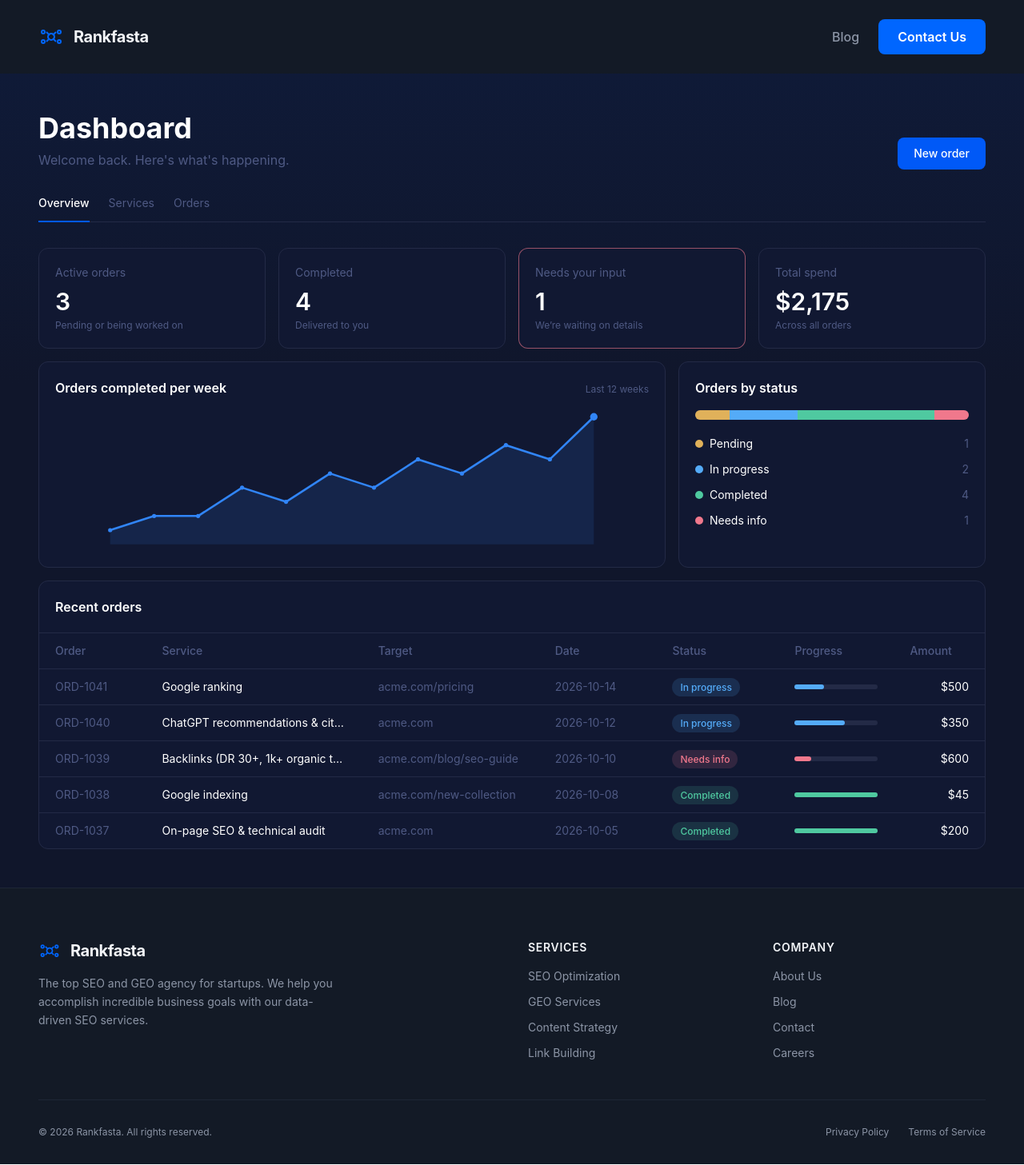
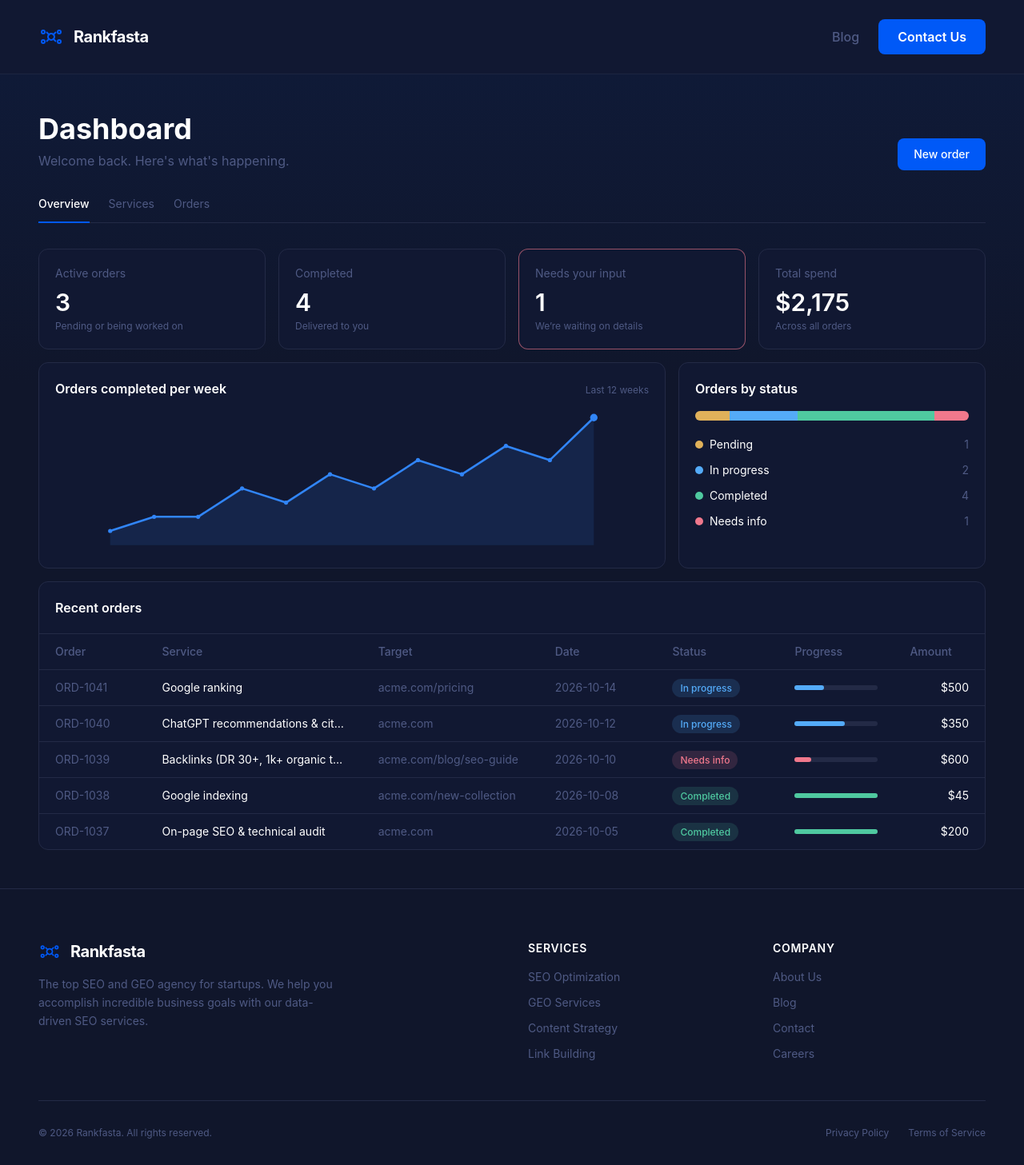
Before and after one commit to Gaurav775-Git/Dashboard, a React (Vite) app in the folder client/: page / in a window 1280 px wide. Shown: the whole page at 80% size. Built offline with nearby package versions, Linux system fonts and the light colour scheme.

Commit message:
Nav abd footer color schema updated .

```diff
--- a/client/src/components/Footer.jsx
+++ b/client/src/components/Footer.jsx
@@ -2,7 +2,7 @@ import React from 'react';
 
 const Footer = () => {
   return (
-    <footer className="w-full bg-[#131A26] text-[#8C95A6] border-t border-[#1E2636] pt-16 pb-8 px-6 md:px-12">
+    <footer className="w-full bg-[#10162B] text-[#4F5A84] border-t border-[#232A46] pt-16 pb-8 px-6 md:px-12">
       <div className="max-w-7xl mx-auto grid grid-cols-1 md:grid-cols-4 gap-10 mb-12">
 
         {/* Brand Column */}
@@ -10,17 +10,17 @@ const Footer = () => {
           <div className="flex items-center gap-3 mb-4">
             {/* Same Logo SVG */}
             <svg width="28" height="28" viewBox="0 0 32 32" fill="none" xmlns="http://www.w3.org/2000/svg">
-              <circle cx="16" cy="16" r="4" stroke="#0066FF" strokeWidth="2"/>
-              <circle cx="6" cy="10" r="2" stroke="#0066FF" strokeWidth="2"/>
-              <circle cx="26" cy="10" r="2" stroke="#0066FF" strokeWidth="2"/>
-              <circle cx="6" cy="22" r="2" stroke="#0066FF" strokeWidth="2"/>
-              <circle cx="26" cy="22" r="2" stroke="#0066FF" strokeWidth="2"/>
-              <path d="M10 10L14 14" stroke="#0066FF" strokeWidth="2"/>
-              <path d="M22 10L18 14" stroke="#0066FF" strokeWidth="2"/>
-              <path d="M10 22L14 18" stroke="#0066FF" strokeWidth="2"/>
-              <path d="M22 22L18 18" stroke="#0066FF" strokeWidth="2"/>
+              <circle cx="16" cy="16" r="4" stroke="#0059F7" strokeWidth="2"/>
+              <circle cx="6" cy="10" r="2" stroke="#0059F7" strokeWidth="2"/>
+              <circle cx="26" cy="10" r="2" stroke="#0059F7" strokeWidth="2"/>
+              <circle cx="6" cy="22" r="2" stroke="#0059F7" strokeWidth="2"/>
+              <circle cx="26" cy="22" r="2" stroke="#0059F7" strokeWidth="2"/>
+              <path d="M10 10L14 14" stroke="#0059F7" strokeWidth="2"/>
+              <path d="M22 10L18 14" stroke="#0059F7" strokeWidth="2"/>
+              <path d="M10 22L14 18" stroke="#0059F7" strokeWidth="2"/>
+              <path d="M22 22L18 18" stroke="#0059F7" strokeWidth="2"/>
             </svg>
-            <span className="text-xl font-bold text-[#F2F4F7] tracking-tight">Rankfasta</span>
+            <span className="text-xl font-bold text-white tracking-tight">Rankfasta</span>
           </div>
           <p className="text-sm leading-relaxed max-w-sm">
             The top SEO and GEO agency for startups. We help you accomplish incredible business goals with our data-driven SEO services.
@@ -29,33 +29,33 @@ const Footer = () => {
 
         {/* Links Column 1 */}
         <div>
-          <h4 className="text-[#F2F4F7] font-semibold mb-4 text-sm uppercase tracking-wider">Services</h4>
+          <h4 className="text-white font-semibold mb-4 text-sm uppercase tracking-wider">Services</h4>
           <ul className="space-y-3 text-sm">
-            <li><a href="#" className="hover:text-[#0066FF] transition-colors">SEO Optimization</a></li>
-            <li><a href="#" className="hover:text-[#0066FF] transition-colors">GEO Services</a></li>
-            <li><a href="#" className="hover:text-[#0066FF] transition-colors">Content Strategy</a></li>
-            <li><a href="#" className="hover:text-[#0066FF] transition-colors">Link Building</a></li>
+            <li><a href="#" className="hover:text-[#54ABF8] transition-colors">SEO Optimization</a></li>
+            <li><a href="#" className="hover:text-[#54ABF8] transition-colors">GEO Services</a></li>
+            <li><a href="#" className="hover:text-[#54ABF8] transition-colors">Content Strategy</a></li>
+            <li><a href="#" className="hover:text-[#54ABF8] transition-colors">Link Building</a></li>
           </ul>
         </div>
 
         {/* Links Column 2 */}
         <div>
-          <h4 className="text-[#F2F4F7] font-semibold mb-4 text-sm uppercase tracking-wider">Company</h4>
+          <h4 className="text-white font-semibold mb-4 text-sm uppercase tracking-wider">Company</h4>
           <ul className="space-y-3 text-sm">
-            <li><a href="#" className="hover:text-[#0066FF] transition-colors">About Us</a></li>
-            <li><a href="#" className="hover:text-[#0066FF] transition-colors">Blog</a></li>
-            <li><a href="#" className="hover:text-[#0066FF] transition-colors">Contact</a></li>
-            <li><a href="#" className="hover:text-[#0066FF] transition-colors">Careers</a></li>
+            <li><a href="#" className="hover:text-[#54ABF8] transition-colors">About Us</a></li>
+            <li><a href="#" className="hover:text-[#54ABF8] transition-colors">Blog</a></li>
+            <li><a href="#" className="hover:text-[#54ABF8] transition-colors">Contact</a></li>
+            <li><a href="#" className="hover:text-[#54ABF8] transition-colors">Careers</a></li>
           </ul>
         </div>
       </div>
 
       {/* Bottom Bar */}
-      <div className="max-w-7xl mx-auto pt-8 border-t border-[#1E2636] flex flex-col md:flex-row justify-between items-center gap-4 text-xs">
+      <div className="max-w-7xl mx-auto pt-8 border-t border-[#232A46] flex flex-col md:flex-row justify-between items-center gap-4 text-xs">
         <p>© {new Date().getFullYear()} Rankfasta. All rights reserved.</p>
         <div className="flex gap-6">
-          <a href="#" className="hover:text-[#0066FF] transition-colors">Privacy Policy</a>
-          <a href="#" className="hover:text-[#0066FF] transition-colors">Terms of Service</a>
+          <a href="#" className="hover:text-[#54ABF8] transition-colors">Privacy Policy</a>
+          <a href="#" className="hover:text-[#54ABF8] transition-colors">Terms of Service</a>
         </div>
       </div>
     </footer>
--- a/client/src/components/Navbar.jsx
+++ b/client/src/components/Navbar.jsx
@@ -6,37 +6,38 @@ const Navbar = () => {
   const [isOpen, setIsOpen] = React.useState(false);
 
   return (
-    <nav className="w-full bg-[#131A26] text-[#F2F4F7] py-6 px-6 md:px-12 flex items-center justify-between">
+    <nav className="w-full bg-[#111832] text-white py-6 px-6 md:px-12 flex items-center justify-between border-b border-[#1C2540]">
       {/* Logo Section */}
       <div className="flex items-center gap-3">
         {/* Replace this SVG with your actual Rankfasta logo if needed */}
         <svg width="32" height="32" viewBox="0 0 32 32" fill="none" xmlns="http://www.w3.org/2000/svg">
-          <circle cx="16" cy="16" r="4" stroke="#0066FF" strokeWidth="2"/>
-          <circle cx="6" cy="10" r="2" stroke="#0066FF" strokeWidth="2"/>
-          <circle cx="26" cy="10" r="2" stroke="#0066FF" strokeWidth="2"/>
-          <circle cx="6" cy="22" r="2" stroke="#0066FF" strokeWidth="2"/>
-          <circle cx="26" cy="22" r="2" stroke="#0066FF" strokeWidth="2"/>
-          <path d="M10 10L14 14" stroke="#0066FF" strokeWidth="2"/>
-          <path d="M22 10L18 14" stroke="#0066FF" strokeWidth="2"/>
-          <path d="M10 22L14 18" stroke="#0066FF" strokeWidth="2"/>
-          <path d="M22 22L18 18" stroke="#0066FF" strokeWidth="2"/>
+          <circle cx="16" cy="16" r="4" stroke="#0059F7" strokeWidth="2"/>
+          <circle cx="6" cy="10" r="2" stroke="#0059F7" strokeWidth="2"/>
+          <circle cx="26" cy="10" r="2" stroke="#0059F7" strokeWidth="2"/>
+          <circle cx="6" cy="22" r="2" stroke="#0059F7" strokeWidth="2"/>
+          <circle cx="26" cy="22" r="2" stroke="#0059F7" strokeWidth="2"/>
+          <path d="M10 10L14 14" stroke="#0059F7" strokeWidth="2"/>
+          <path d="M22 10L18 14" stroke="#0059F7" strokeWidth="2"/>
+          <path d="M10 22L14 18" stroke="#0059F7" strokeWidth="2"/>
+          <path d="M22 22L18 18" stroke="#0059F7" strokeWidth="2"/>
         </svg>
         <span className="text-xl font-bold tracking-tight">Rankfasta</span>
       </div>
 
       {/* Desktop Right Side */}
       <div className="hidden md:flex items-center gap-6">
-        <a href="#" className="text-[#8C95A6] hover:text-[#F2F4F7] transition-colors font-medium">
+        <a href="#" className="text-[#4F5A84] hover:text-white transition-colors font-medium">
           Blog
         </a>
-        <button className="bg-[#0066FF] hover:bg-[#0052CC] text-white px-6 py-2.5 rounded-lg font-semibold transition-colors">
+        <button className="bg-[#0059F7] hover:bg-[#1B6DF7] text-white px-6 py-2.5 rounded-lg font-semibold transition-colors">
           Contact Us
         </button>
       </div>
 
       {/* Mobile Menu Button */}
       <button
-        className="md:hidden text-[#F2F4F7]"
+        className="md:hidden text-white"
+        aria-label={isOpen ? 'Close menu' : 'Open menu'}
         onClick={() => setIsOpen(!isOpen)}
       >
         {isOpen ? (
@@ -48,9 +49,9 @@ const Navbar = () => {
 
       {/* Mobile Dropdown */}
       {isOpen && (
-        <div className="absolute top-20 left-0 w-full bg-[#131A26] border-t border-[#1E2636] p-6 flex flex-col gap-4 md:hidden z-50">
-          <a href="#" className="text-[#8C95A6] hover:text-[#F2F4F7] font-medium">Blog</a>
-          <button className="bg-[#0066FF] hover:bg-[#0052CC] text-white px-6 py-3 rounded-lg font-semibold transition-colors w-full text-left">
+        <div className="absolute top-20 left-0 w-full bg-[#111832] border-t border-[#232A46] p-6 flex flex-col gap-4 md:hidden z-50">
+          <a href="#" className="text-[#4F5A84] hover:text-white font-medium">Blog</a>
+          <button className="bg-[#0059F7] hover:bg-[#1B6DF7] text-white px-6 py-3 rounded-lg font-semibold transition-colors w-full text-left">
             Contact Us
           </button>
         </div>
```
